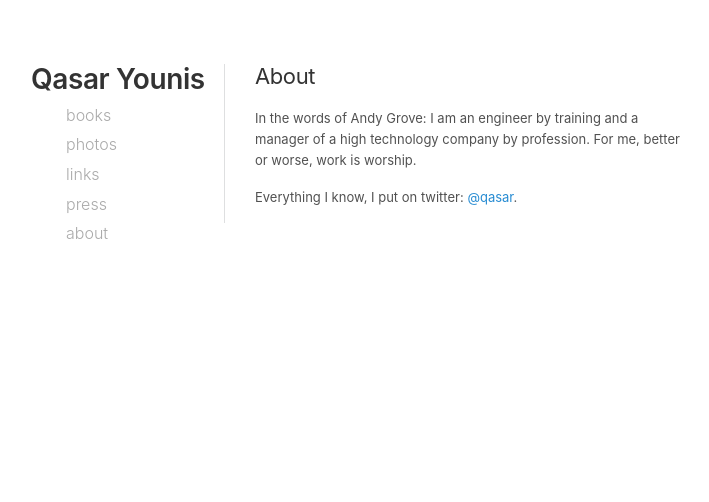
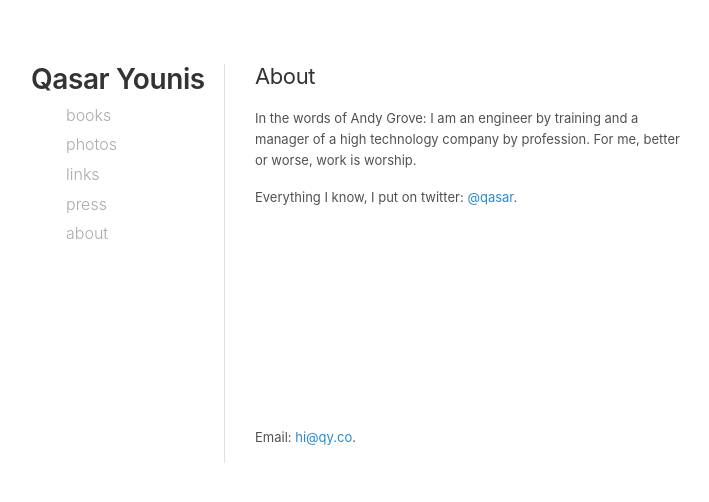
Before and after one commit to qasar/qasar.github.io, a Jekyll site: the page built from about.md, in a window 1280 px wide. Shown: the top 502 px of the page, without its empty margins (35-744 px from the left). Built offline with Jekyll 4.4.1, drawn with Linux system fonts in a browser that asks for light colours.

Commit message:
Update about.md

```diff
--- a/about.md
+++ b/about.md
@@ -5,9 +5,18 @@ permalink: /about/
 
 In the words of Andy Grove: I am an engineer by training and a manager of a high technology company by profession. For me, better or worse, work is worship.
 
+Everything I know, I put on twitter: <a href="https://twitter.com/qasar" target="_blank">@qasar</a>.
 
-<!--
-You can reach me at <a href="mailto:q@qy.co" target="_blank">q@qy.co</a>.
--->
 
-Everything I know, I put on twitter: <a href="https://twitter.com/qasar" target="_blank">@qasar</a>.
+
+<br>
+<br>
+<br>
+<br>
+<br>
+<br>
+<br>
+<br>
+<br>
+
+Email: <a href="mailto:hi@qy.co" target="_blank">hi@qy.co</a>.
```
